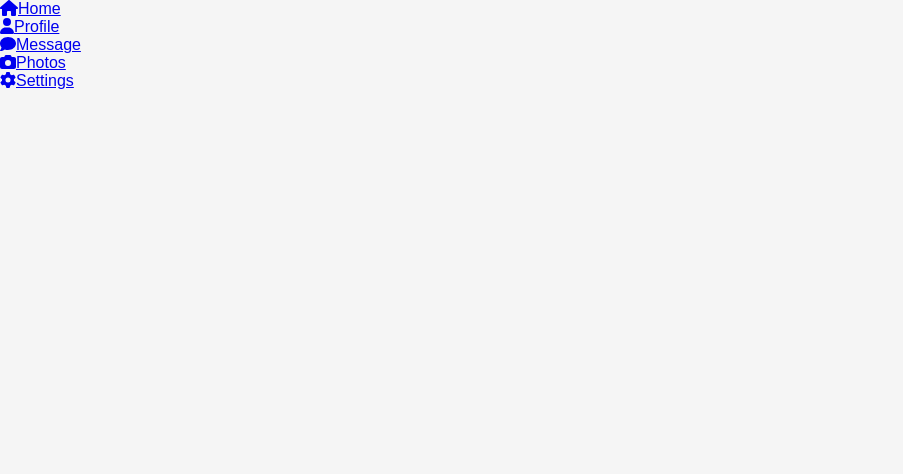
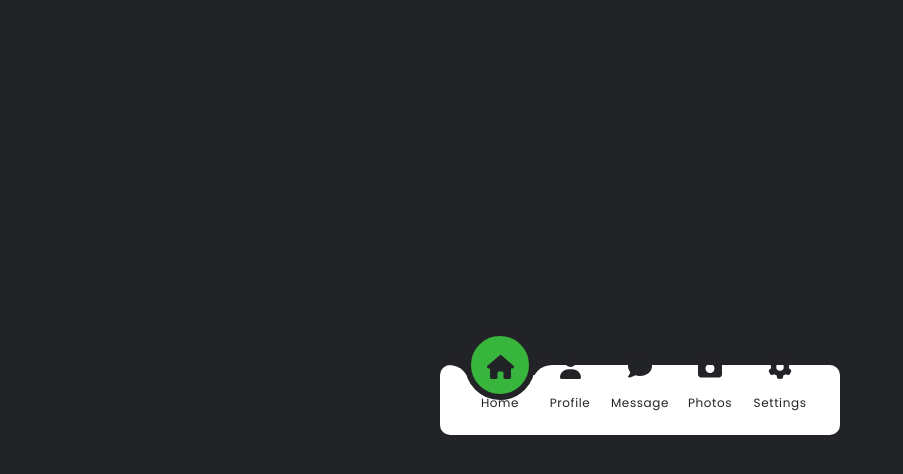
Before and after one commit to atakanteko/css-work-repo, a React (Create React App) app: page /magic-navigation in a window 1280 px wide. Shown: the top 474 px of the page, without its empty margins (0-903 px from the left). Built offline with nearby package versions, Linux system fonts and the light colour scheme; a web font is replaced by a local one.

Commit message:
radius effect

```diff
--- a/src/pages/MagicNav.js
+++ b/src/pages/MagicNav.js
@@ -15,7 +15,7 @@ const MagicNav = () => {
                     {
                         magicNav.map(item => {
                             return (
-                                <li key={item.id} className={style.list}>
+                                <li key={item.id} className={`${style.list} ${style.active}`}>
                                     <a href="#">
                                         <span className={style.icon}>
                                             <FontAwesomeIcon icon={item.icon} />
@@ -28,6 +28,7 @@ const MagicNav = () => {
                             )
                         })
                     }
+                    <div className={style.indicator}></div>
                 </ul>
             </div>
         </div>
--- a/src/styles/magic-navigation.module.css
+++ b/src/styles/magic-navigation.module.css
@@ -0,0 +1,114 @@
+@import url('https://fonts.googleapis.com/css2?family=Poppins:ital,wght@0,100;0,200;0,300;1,100;1,200;1,300&display=swap');
+
+:root {
+    --clr: #222327;
+}
+
+.container {
+    font-family: 'Poppins', sans-serif;
+    margin: 0;
+    padding: 0;
+    box-sizing: border-box;
+    display: flex;
+    justify-content: center;
+    align-items: center;
+    min-height: 100vh;
+    background: var(--clr);
+}
+
+.navigation {
+    position: relative;
+    width: 400px;
+    height: 70px;
+    background: #FFF;
+    display: flex;
+    align-items: center;
+    justify-content: center;
+    border-radius: 10px;
+}
+
+.navigation ul {
+    list-style-type: none;
+    display: flex;
+    width: 350px;
+}
+
+.navigation ul li {
+    position: relative;
+    width: 70px;
+    height: 70px;
+    z-index: 1;
+}
+
+.navigation ul li a {
+    position: relative;
+    display: flex;
+    flex-direction: column;
+    justify-content: center;
+    align-items: center;
+    text-align: center;
+    font-weight: 500;
+    width: 100%;
+}
+
+.navigation ul li a .icon {
+    position: relative;
+    display: block;
+    line-height: 75px;
+    color: var(--clr);
+    font-size: 1.5em;
+    transition: 0.5s;
+    text-align: center;
+}
+
+.navigation ul li.active a .icon {
+    transform: translateY(-35px);
+}
+
+.navigation ul li a .text {
+    position: absolute;
+    color: var(--clr);
+    font-weight: 400;
+    letter-spacing: 0.05em;
+    font-size: 0.75em;
+    transition: 0.5s;
+    opacity: 0;
+}
+
+.navigation ul li.active a .text {
+    opacity: 1;
+}
+
+.indicator {
+    position: absolute;
+    top: -50%;
+    width: 70px;
+    height: 70px;
+    background: #38B53C;
+    border-radius: 50%;
+    border: 6px solid var(--clr);
+    transition: 0.5s;
+}
+
+.indicator:before {
+    content: ' ';
+    position: absolute;
+    top: 50%;
+    left: -22.5px;
+    width: 20px;
+    height: 20px;
+    border-top-right-radius: 20px;
+    box-shadow: 0px -10px 0 0 var(--clr);
+}
+
+.indicator:after {
+    content: ' ';
+    position: absolute;
+    top: 50%;
+    right: -22.5px;
+    width: 20px;
+    height: 20px;
+    background: transparent;
+    border-top-left-radius: 20px;
+    box-shadow: 0px -10px 0 0 var(--clr);
+}
```
